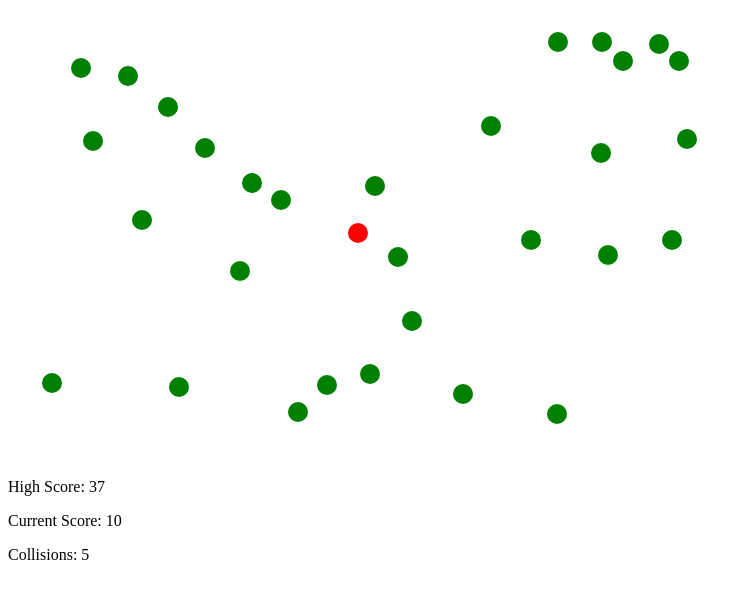
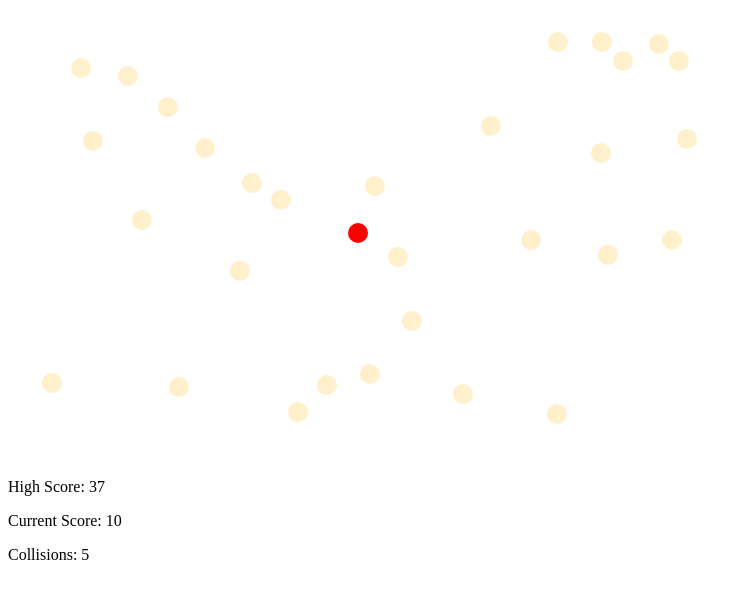
Before and after one commit to xelad1/watchout, a plain HTML site: page index.html in a window 1280 px wide. Shown: the whole page, without its empty margins (0-752 px from the left). Drawn offline with Linux system fonts and the light colour scheme.

Commit message:
Added background to svg circles

```diff
--- a/watchout.js
+++ b/watchout.js
@@ -27,13 +27,26 @@ var Game = function() {
 
 Game.prototype.initialize = function() {
 
-  var board = d3.select("body").append("svg")
+  var board = d3.select("body")
+    .append("svg")
       .attr("width", this.width)
       .attr("height", this.height)
       .attr("padding", this.padding);
 
+  board.append("defs")
+    .append("pattern")
+      .attr("width",20)
+      .attr("height",20)
+      .attr("id","shuriken")
+    .append("image")
+      .attr("xlink:href","pattern.jpg")
+      .attr("width","1680")
+      .attr("height","1050");
+
+
   var scoreBoard = d3.select("body").append("div")
       .attr("class", "scoreboard");
+
 
   var paragraphs = scoreBoard.selectAll("p")
       .data([{text: "High Score: ", value: this.score, cls: "highScore"},{text: "Current Score: ", value: this.score, cls: "currentScore"},{text: "Collisions: ", value: this.score, cls: "collisions"}]);
@@ -191,9 +204,10 @@ Game.prototype.moveEnemies = function() {
     enemies.enter()
       .append("circle")
       .attr("r","10")
-      .attr("fill","green")
+      .attr("fill","url(#shuriken)")
       .attr("cx", randPositionX)
-      .attr("cy", randPositionY);
+      .attr("cy", randPositionY)
+      .attr("class","enemy");
 
 }
 
```
Also changed, not shown: styles.css (+14 -0 lines), Screen Shot 2014-11-08 at 11.48.06 AM.png (added), pattern.jpg (added), shuriken.png (added).
